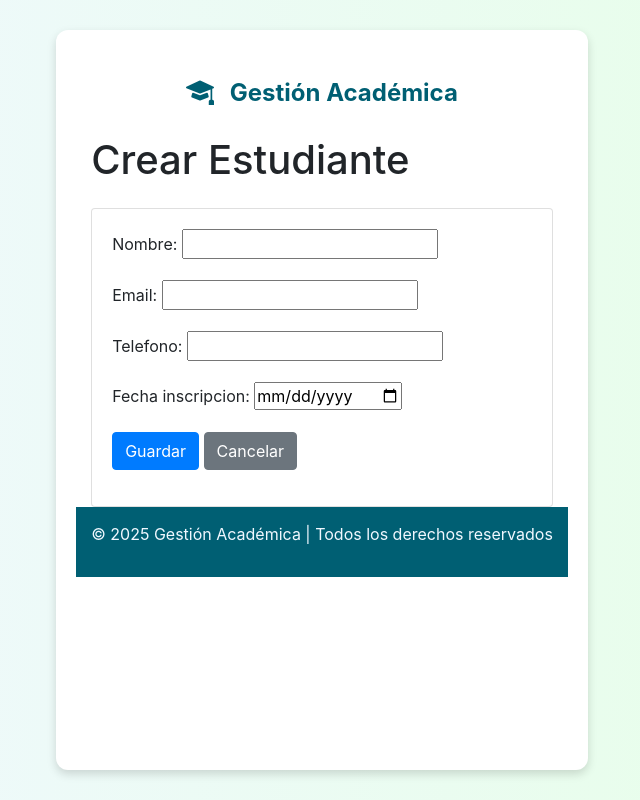
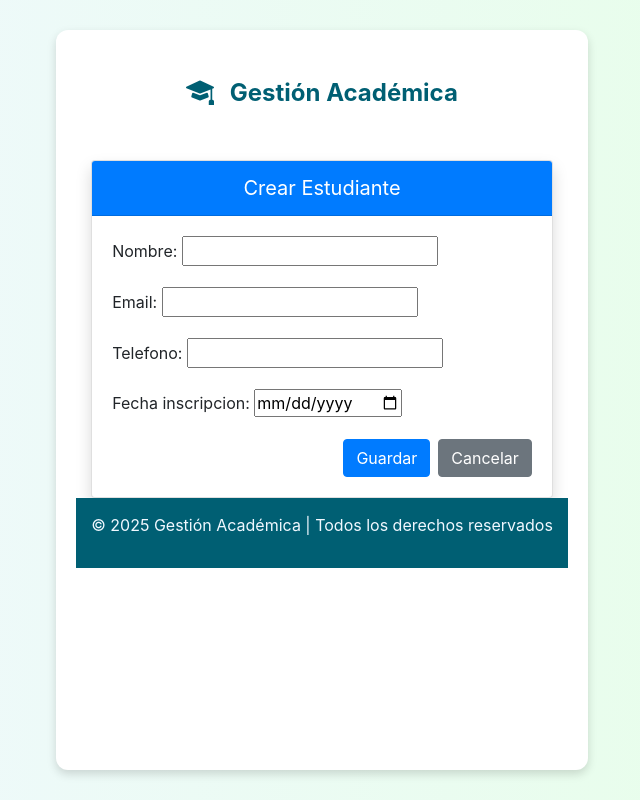
Before and after one commit to juliankaGaray/universidad_contoso, a Django app: page /estudiantes/crear/ in a window 1280 px wide. Shown: the whole page, without its empty margins (318-958 px from the left). Run offline with Django 3.2, Linux system fonts and the light colour scheme; some libraries are stand-ins or nearby versions.

Commit message:
Update crear_estudiante.html

```diff
--- a/gestion_academica/templates/gestion_academica/crear_estudiante.html
+++ b/gestion_academica/templates/gestion_academica/crear_estudiante.html
@@ -6,20 +6,32 @@
 <head>
   <meta charset="UTF-8">
   <title>Crear Estudiante</title>
-  <!-- Bootstrap CSS -->
   <link rel="stylesheet" href="https://stackpath.bootstrapcdn.com/bootstrap/4.5.2/css/bootstrap.min.css">
+  <style>
+    .card {
+      max-width: 500px;
+      margin: auto;
+    }
+    .card-header {
+      background-color: #007bff;
+      color: white;
+      text-align: center;
+      font-size: 1.25rem;
+    }
+  </style>
 </head>
 <body>
-  <div class="container mt-4">
-    <h1 class="mb-4">Crear Estudiante</h1>
-    <div class="card">
+  <div class="container mt-5">
+    <div class="card shadow">
+      <div class="card-header">Crear Estudiante</div>
       <div class="card-body">
         <form method="post">
           {% csrf_token %}
-          <!-- Renderizado del formulario -->
-          {{ form.as_p }}
-          <div class="form-group mt-3">
-            <button type="submit" class="btn btn-primary">Guardar</button>
+          <div class="form-group">
+            {{ form.as_p }}
+          </div>
+          <div class="d-flex justify-content-end mt-3">
+            <button type="submit" class="btn btn-primary mr-2">Guardar</button>
             <a href="{% url 'lista_estudiantes' %}" class="btn btn-secondary">Cancelar</a>
           </div>
         </form>
@@ -27,7 +39,6 @@
     </div>
   </div>
 
-  <!-- Scripts de Bootstrap y dependencias -->
   <script src="https://code.jquery.com/jquery-3.5.1.slim.min.js"></script>
   <script src="https://cdn.jsdelivr.net/npm/popper.js@1.16.1/dist/umd/popper.min.js"></script>
   <script src="https://stackpath.bootstrapcdn.com/bootstrap/4.5.2/js/bootstrap.min.js"></script>
```
